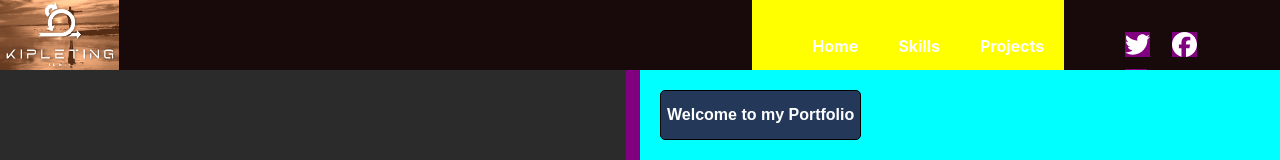
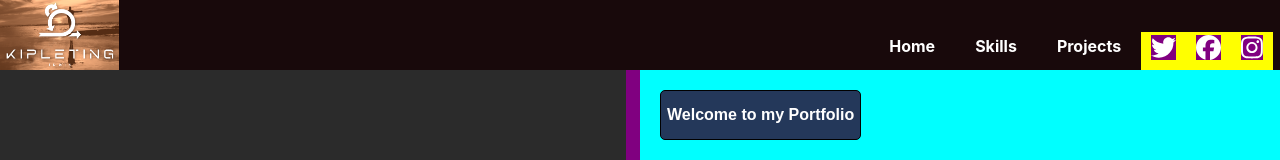
Before and after one commit to KipletingEdwin/my-portfolio, a React (Create React App) app: page / in a window 1280 px wide. Shown: the top 160 px of the page. Built offline with nearby package versions, Linux system fonts and the light colour scheme; a web font is replaced by a local one.

Commit message:
style social media icons

```diff
--- a/src/App.css
+++ b/src/App.css
@@ -54,9 +54,9 @@
   width: auto;
 }
 
-.navbar-links{
+/* .navbar-links{
   background-color: yellow;
-}
+} */
 
 .navbar-links ul {
   display: flex;
@@ -83,21 +83,23 @@
 }
 
 .social-container {
-  /* background: #eee; */
-  padding: 20px 50px;
-  height: 25px;
-  margin-top: 2px;
+  /* background: red; */
+  width: 150px;
+  /* padding: 20px 50px;
+  height: 25px; */
+  /* margin-top: 2px; */
 }
 
 .social-container a {
-  padding: 8px;
-  margin: 3px;
-  /* background-color: red; */
+  padding: 10px;
+  /* margin: 0px; */
+  height: 100%;
+  background-color: yellow;
 }
 
 .icons {
   height: 25px;
-  margin-top: 10px;
+  margin-top: 35px;
   color: white;
   background-color: purple;
 }
```
